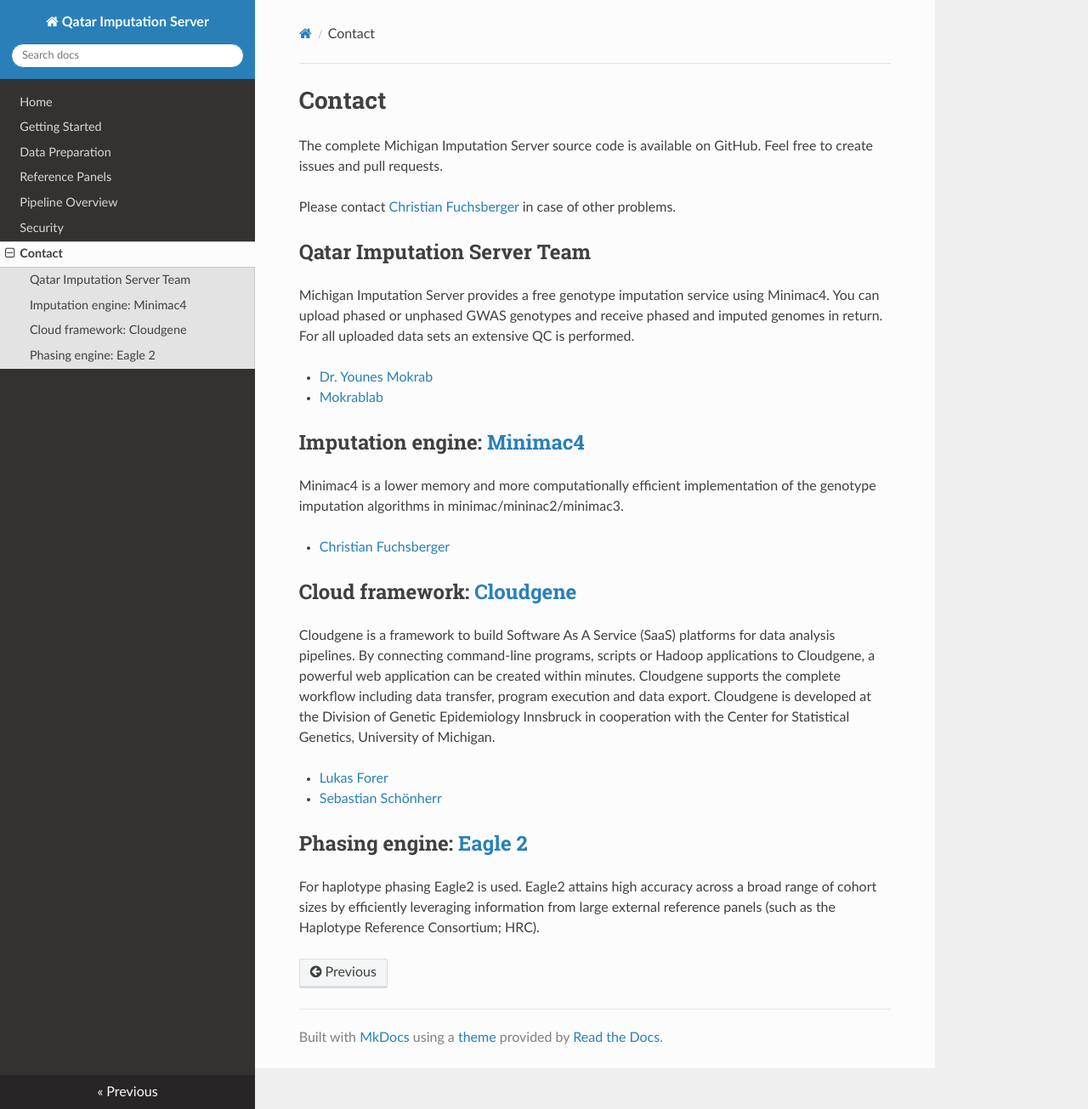
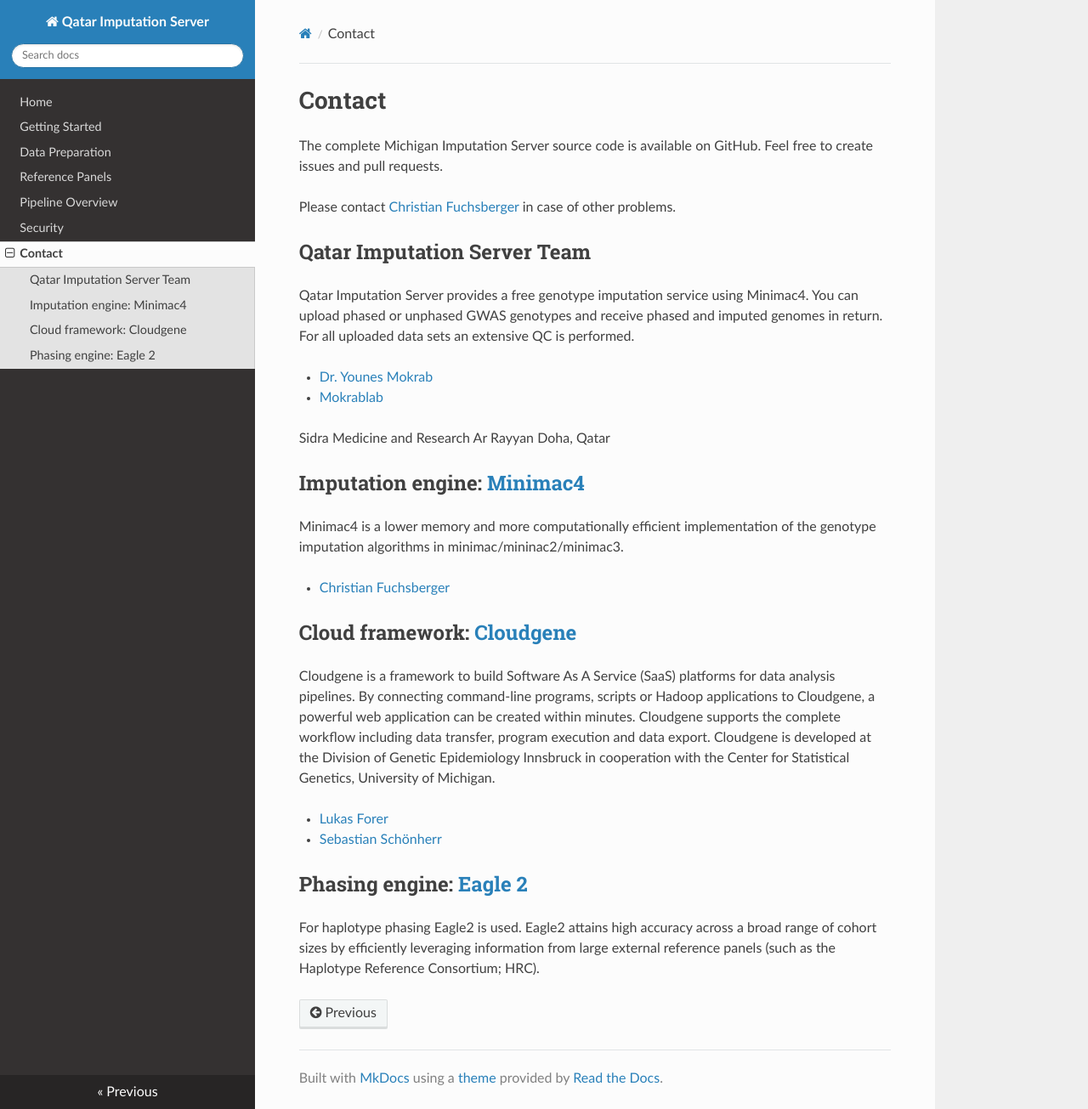
Before and after one commit to radithottoli/qatarimputationserver, an MkDocs documentation site: the page built from docs/contact.md, in a window 1280 px wide and 1305 px high. Shown: the whole window at 85% size. Built offline with MkDocs 1.6.1, drawn with Linux system fonts in a browser that asks for light colours; nearby versions of some CDN libraries.

Commit message:
changes made on wednesday

```diff
--- a/docs/contact.md
+++ b/docs/contact.md
@@ -7,10 +7,14 @@
 
 ## Qatar Imputation Server Team
 
-Michigan Imputation Server provides a free genotype imputation service using Minimac4. You can upload phased or unphased GWAS genotypes and receive phased and imputed genomes in return. For all uploaded data sets an extensive QC is performed.
+Qatar Imputation Server provides a free genotype imputation service using Minimac4. You can upload phased or unphased GWAS genotypes and receive phased and imputed genomes in return. For all uploaded data sets an extensive QC is performed.
 
 * [Dr. Younes Mokrab](mailto:ymokrab@sidra.org)
 * [Mokrablab](mailto:mokrablab@sidra.org)
+
+Sidra Medicine and Research
+Ar Rayyan
+Doha, Qatar
 
 ## Imputation engine: [Minimac4](https://genome.sph.umich.edu/wiki/Minimac4)
 
```
Also changed, not shown: docs/img/gs_10.png, docs/img/gs_8.png, docs/img/gs_9.png.
